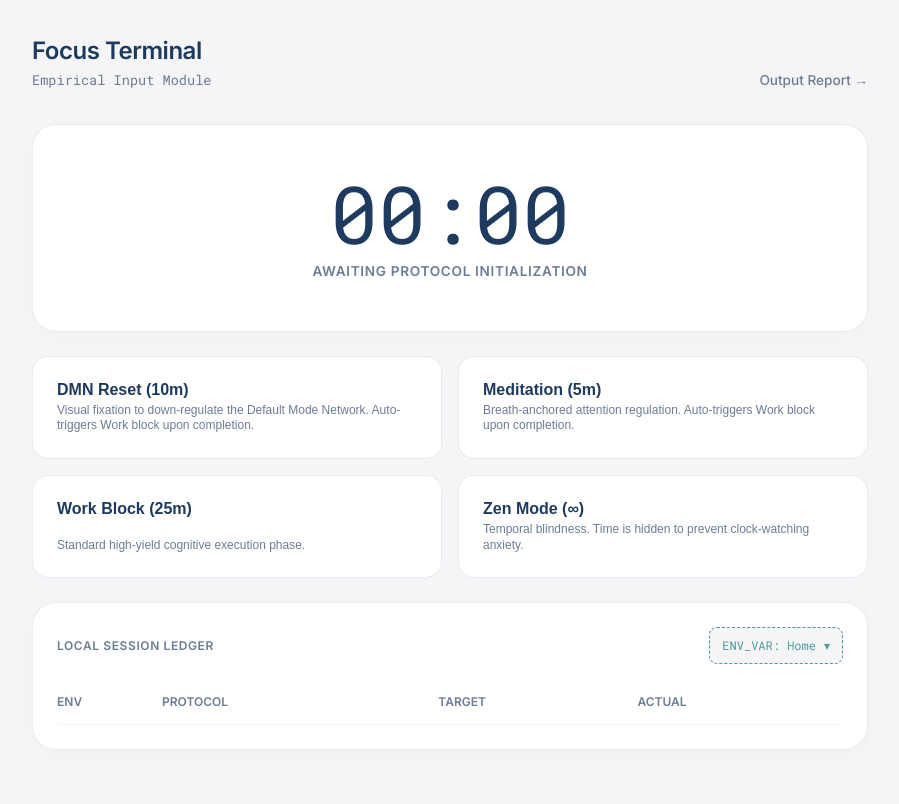
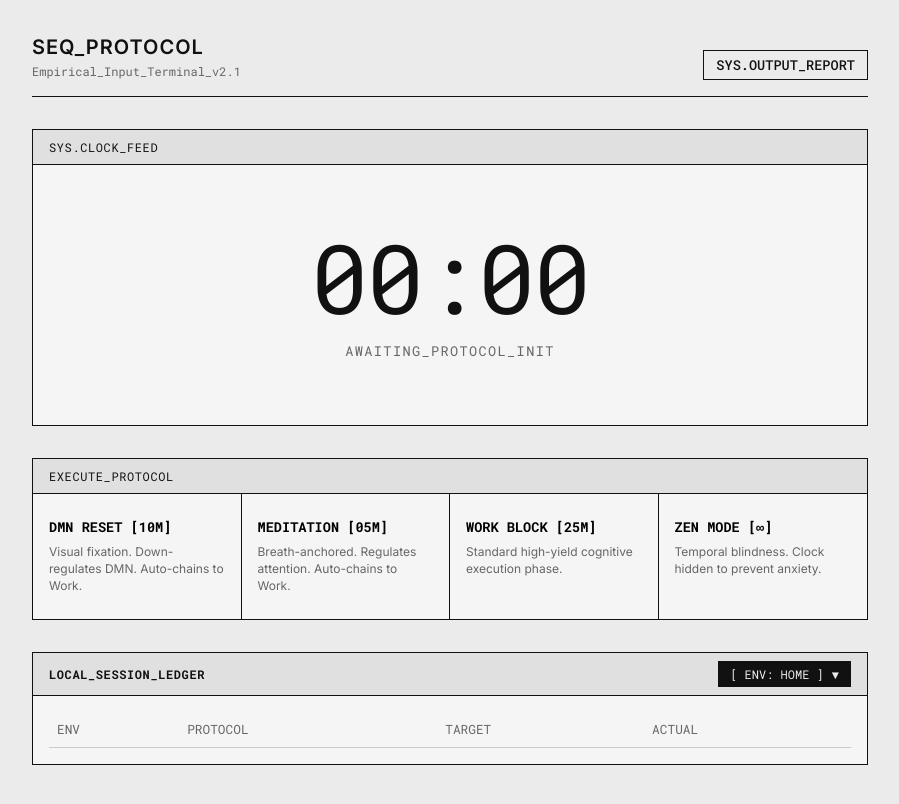
Before and after one commit to Adi-2311/neuroTimer.github.io, a plain HTML site: page index.html in a window 1280 px wide. Shown: the whole page, without its empty margins (190-1089 px from the left). Drawn offline with Linux system fonts and the light colour scheme.

Commit message:
Refactor index.html for Protocol Terminal design
Updated the styling and structure of the HTML file to reflect a new protocol terminal design. Changed titles, styles, and added new functionality for environment variable management.

```diff
--- a/index.html
+++ b/index.html
@@ -3,28 +3,36 @@
 <head>
     <meta charset="UTF-8">
     <meta name="viewport" content="width=device-width, initial-scale=1.0">
-    <title>Focus Terminal - Empirical Input</title>
-    <link href="https://fonts.googleapis.com/css2?family=Inter:wght@400;500;600&family=Roboto+Mono:wght@400;500&display=swap" rel="stylesheet">
+    <title>Protocol Terminal - Empirical Input</title>
+    <link href="https://fonts.googleapis.com/css2?family=Inter:wght@400;500;600&family=Roboto+Mono:wght@400;500;700&display=swap" rel="stylesheet">
     <style>
         :root {
-            --bg: #F5F5F7;
-            --surface: #FFFFFF;
-            --text-primary: #1E3A5F;
-            --text-muted: #6B7C93;
-            --accent: #4A9B9B;
-            --warning: #D97757;
-            --border-soft: 1px solid rgba(30, 58, 95, 0.1);
+            /* Clinical Laboratory Palette */
+            --bg-color: #EBEBEB;
+            --panel-bg: #F5F5F5;
+            --text-main: #111111;
+            --text-muted: #666666;
+            --border-hard: 1px solid #111111;
+            --border-soft: 1px solid #CCCCCC;
+            --highlight: #111111;
+            --warning-bg: #333333;
+            --warning-text: #FFFFFF;
             --font-sans: 'Inter', sans-serif;
             --font-mono: 'Roboto Mono', monospace;
         }
 
-        * { box-sizing: border-box; margin: 0; padding: 0; }
+        * {
+            box-sizing: border-box;
+            margin: 0;
+            padding: 0;
+            border-radius: 0 !important; /* Strict no-round policy */
+        }
 
         body {
             font-family: var(--font-sans);
-            background-color: var(--bg);
-            color: var(--text-primary);
-            line-height: 1.6;
+            background-color: var(--bg-color);
+            color: var(--text-main);
+            line-height: 1.5;
             padding: 2rem;
             max-width: 900px;
             margin: 0 auto;
@@ -34,130 +42,169 @@
 
         /* Header */
         header {
-            display: flex; justify-content: space-between; align-items: flex-end; margin-bottom: 2rem;
+            display: flex; justify-content: space-between; align-items: flex-end;
+            border-bottom: var(--border-hard);
+            padding-bottom: 1rem;
+            margin-bottom: 2rem;
         }
-        h1 { font-size: 1.5rem; font-weight: 600; letter-spacing: -0.02em; }
-        .nav-link { font-size: 0.85rem; font-weight: 500; color: var(--text-muted); text-decoration: none; transition: color 0.2s ease; }
-        .nav-link:hover { color: var(--accent); }
+        h1 { font-size: 1.25rem; font-weight: 600; text-transform: uppercase; letter-spacing: 0.05em; }
+        .nav-link {
+            font-family: var(--font-mono); font-size: 0.85rem; font-weight: 500;
+            color: var(--text-main); text-decoration: none;
+            border: var(--border-hard); padding: 0.25rem 0.75rem;
+            background: var(--bg-color);
+            transition: all 0.1s;
+        }
+        .nav-link:hover { background: var(--text-main); color: var(--bg-color); }
 
-        /* Main Display */
+        /* Main Display Panel */
+        .panel {
+            background-color: var(--panel-bg);
+            border: var(--border-hard);
+            margin-bottom: 2rem;
+        }
+
         .timer-display {
-            background-color: var(--surface); border-radius: 24px; padding: 3rem 2rem;
-            border: var(--border-soft); text-align: center; margin-bottom: 1.5rem;
-            box-shadow: 0 4px 20px rgba(0, 0, 0, 0.02);
+            padding: 4rem 2rem;
+            text-align: center;
         }
-        .time-value { font-family: var(--font-mono); font-size: 5rem; font-weight: 400; color: var(--text-primary); line-height: 1; margin-bottom: 0.5rem; }
-        .time-value.overflow { color: var(--warning); }
-        .time-label { font-size: 0.85rem; color: var(--text-muted); text-transform: uppercase; letter-spacing: 0.05em; font-weight: 600; }
+        .time-value {
+            font-family: var(--font-mono); font-size: 6rem; font-weight: 400;
+            color: var(--text-main); line-height: 1; margin-bottom: 1rem; letter-spacing: -0.02em;
+        }
+        .time-value.overflow { color: var(--warning-text); }
+        .time-label {
+            font-family: var(--font-mono); font-size: 0.85rem; color: var(--text-muted);
+            text-transform: uppercase; letter-spacing: 0.1em;
+        }
+        .timer-display.overflowing {
+            background-color: var(--warning-bg);
+            color: var(--warning-text);
+        }
+        .timer-display.overflowing .time-label { color: #AAAAAA; }
 
-        /* Control Grid */
-        .bento-grid {
-            display: grid; grid-template-columns: repeat(2, 1fr); gap: 1rem; margin-bottom: 1.5rem;
+        /* Control Grid Panel */
+        .controls-header {
+            font-family: var(--font-mono); font-size: 0.75rem; text-transform: uppercase;
+            padding: 0.5rem 1rem; border-bottom: var(--border-hard);
+            background: #E0E0E0; letter-spacing: 0.05em;
         }
-        .bento-btn {
-            background-color: var(--surface); border: var(--border-soft); border-radius: 16px;
-            padding: 1.5rem; cursor: pointer; transition: all 0.2s ease; text-align: left;
-            display: flex; flex-direction: column; justify-content: space-between; min-height: 100px;
+        .control-grid {
+            display: grid; grid-template-columns: repeat(4, 1fr);
         }
-        .bento-btn:hover { border-color: var(--accent); background: rgba(74, 155, 155, 0.02); }
-        .bento-btn.active { border-color: var(--warning); background: rgba(217, 119, 87, 0.05); }
+        .cmd-btn {
+            background-color: transparent; border: none; border-right: var(--border-hard);
+            padding: 1.5rem 1rem; cursor: pointer; transition: all 0.1s; text-align: left;
+            display: flex; flex-direction: column; justify-content: flex-start;
+        }
+        .cmd-btn:last-child { border-right: none; }
+        .cmd-btn:hover { background: #E0E0E0; }
+        .cmd-btn.active { background: var(--text-main); color: var(--bg-color); }
+        .cmd-btn.active .btn-desc { color: #AAAAAA; }
 
-        .btn-title { font-size: 1rem; font-weight: 600; color: var(--text-primary); margin-bottom: 0.25rem; }
-        .btn-desc { font-size: 0.75rem; color: var(--text-muted); line-height: 1.3; }
+        .btn-title { font-family: var(--font-mono); font-size: 0.85rem; font-weight: 600; margin-bottom: 0.5rem; text-transform: uppercase; }
+        .btn-desc { font-family: var(--font-sans); font-size: 0.75rem; color: var(--text-muted); line-height: 1.4; }
 
-        /* Ledger and Environment Selector */
-        .ledger-section {
-            background-color: var(--surface); border-radius: 24px; padding: 1.5rem;
-            border: var(--border-soft); box-shadow: 0 4px 20px rgba(0, 0, 0, 0.02);
+        /* Ledger Panel */
+        .ledger-header {
+            display: flex; justify-content: space-between; align-items: center;
+            border-bottom: var(--border-hard); background: #E0E0E0;
+            padding: 0.5rem 1rem;
         }
-        .ledger-header {
-            display: flex; justify-content: space-between; align-items: center; margin-bottom: 1rem;
+        .section-title {
+            font-family: var(--font-mono); font-size: 0.75rem; text-transform: uppercase;
+            font-weight: 600; letter-spacing: 0.05em;
         }
-        .section-title { font-size: 0.75rem; text-transform: uppercase; font-weight: 600; color: var(--text-muted); letter-spacing: 0.05em; }
 
-        /* Custom Dropdown for ENV_VAR */
+        /* ENV Variable Selector - Console Style */
         .env-wrapper { position: relative; font-family: var(--font-mono); font-size: 0.75rem; }
         .env-trigger {
-            background: var(--bg); border: 1px dashed var(--accent); color: var(--accent);
-            padding: 0.5rem 0.75rem; border-radius: 8px; cursor: pointer; user-select: none;
-            display: flex; align-items: center; gap: 0.5rem; transition: background 0.2s;
+            background: var(--text-main); color: var(--bg-color);
+            padding: 0.25rem 0.75rem; cursor: pointer; user-select: none;
+            display: flex; align-items: center; gap: 0.5rem; text-transform: uppercase;
         }
-        .env-trigger:hover { background: rgba(74, 155, 155, 0.1); }
+        .env-trigger:hover { background: #333333; }
         .env-dropdown {
-            position: absolute; right: 0; top: calc(100% + 0.5rem); width: 200px;
-            background: var(--surface); border: var(--border-soft); border-radius: 12px;
-            box-shadow: 0 10px 30px rgba(0,0,0,0.05); display: none; flex-direction: column; z-index: 100;
-            overflow: hidden;
+            position: absolute; right: 0; top: 100%; width: 220px;
+            background: var(--panel-bg); border: var(--border-hard);
+            display: none; flex-direction: column; z-index: 100;
         }
         .env-dropdown.show { display: flex; }
         .env-item {
-            padding: 0.75rem 1rem; cursor: pointer; display: flex; justify-content: space-between; align-items: center;
-            border-bottom: 1px solid rgba(30,58,95,0.05); transition: background 0.2s;
+            padding: 0.5rem 0.75rem; cursor: pointer; display: flex; justify-content: space-between; align-items: center;
+            border-bottom: var(--border-soft); text-transform: uppercase;
         }
-        .env-item:hover { background: rgba(74, 155, 155, 0.05); color: var(--accent); }
-        .env-divider { height: 1px; background: rgba(30,58,95,0.1); }
+        .env-item:last-child { border-bottom: none; }
+        .env-item:hover { background: var(--text-main); color: var(--bg-color); }
         .env-item.add-btn { color: var(--text-muted); font-style: italic; }
-        .env-item.add-btn:hover { color: var(--text-primary); }
-        .env-delete { color: var(--warning); font-size: 1rem; line-height: 1; padding-left: 0.5rem; opacity: 0.5; }
-        .env-delete:hover { opacity: 1; }
+        .env-item.add-btn:hover { color: var(--bg-color); }
+        .env-delete { color: #B91C1C; font-weight: bold; padding-left: 0.5rem; }
+        .env-item:hover .env-delete { color: #FF6B6B; }
 
-        /* Table */
-        .table-container { overflow-x: auto; }
-        table { width: 100%; border-collapse: collapse; font-family: var(--font-mono); font-size: 0.85rem; }
-        th, td { padding: 0.75rem 0; text-align: left; border-bottom: 1px solid rgba(30, 58, 95, 0.05); }
-        th { font-family: var(--font-sans); text-transform: uppercase; font-size: 0.75rem; font-weight: 600; color: var(--text-muted); }
+        /* Ledger Table */
+        .table-container { padding: 1rem; background: var(--panel-bg); }
+        table { width: 100%; border-collapse: collapse; font-family: var(--font-mono); font-size: 0.8rem; }
+        th, td { padding: 0.5rem; text-align: left; border-bottom: var(--border-soft); }
+        th { font-family: var(--font-mono); text-transform: uppercase; color: var(--text-muted); font-weight: normal; }
         tr:last-child td { border-bottom: none; }
-        .tag { font-size: 0.7em; border: 1px solid var(--text-muted); padding: 2px 6px; border-radius: 4px; margin-right: 0.5rem; }
+        .tag { border: var(--border-hard); padding: 1px 4px; font-size: 0.7em; }
 
-        @media (max-width: 600px) { .bento-grid { grid-template-columns: 1fr; } }
+        @media (max-width: 768px) { .control-grid { grid-template-columns: repeat(2, 1fr); } .cmd-btn:nth-child(2) { border-right: none; } .cmd-btn:nth-child(1), .cmd-btn:nth-child(2) { border-bottom: var(--border-hard); } }
+        @media (max-width: 480px) { .control-grid { grid-template-columns: 1fr; } .cmd-btn { border-right: none; border-bottom: var(--border-hard); } }
     </style>
 </head>
 <body>
 
     <header>
         <div>
-            <h1>Focus Terminal</h1>
-            <div class="mono" style="font-size: 0.85rem; color: var(--text-muted);">Empirical Input Module</div>
+            <h1>Seq_Protocol</h1>
+            <div class="mono" style="font-size: 0.75rem; color: var(--text-muted);">Empirical_Input_Terminal_v2.1</div>
         </div>
-        <a href="stats.html" class="nav-link">Output Report &rarr;</a>
+        <a href="stats.html" class="nav-link">SYS.OUTPUT_REPORT</a>
     </header>
 
-    <!-- Main Timer Display -->
+    <!-- Main Timer Panel -->
+    <div class="panel">
+        <div class="controls-header">SYS.CLOCK_FEED</div>
         <div class="timer-display" id="timer-display">
             <div class="time-value" id="time-val">00:00</div>
-        <div class="time-label" id="time-lbl">Awaiting Protocol Initialization</div>
+            <div class="time-label" id="time-lbl">AWAITING_PROTOCOL_INIT</div>
+        </div>
     </div>
 
-    <!-- Protocol Controls -->
-    <div class="bento-grid">
-        <button class="bento-btn" id="btn-dmn" onclick="startProtocol('DMN Reset', 10)">
-            <div class="btn-title">DMN Reset (10m)</div>
-            <div class="btn-desc">Visual fixation to down-regulate the Default Mode Network. Auto-triggers Work block upon completion.</div>
+    <!-- Control Grid Panel -->
+    <div class="panel">
+        <div class="controls-header">EXECUTE_PROTOCOL</div>
+        <div class="control-grid">
+            <button class="cmd-btn" id="btn-dmn" onclick="startProtocol('DMN Reset', 10)">
+                <div class="btn-title">DMN Reset [10M]</div>
+                <div class="btn-desc">Visual fixation. Down-regulates DMN. Auto-chains to Work.</div>
             </button>
-        <button class="bento-btn" id="btn-med" onclick="startProtocol('Meditation', 5)">
-            <div class="btn-title">Meditation (5m)</div>
-            <div class="btn-desc">Breath-anchored attention regulation. Auto-triggers Work block upon completion.</div>
+            <button class="cmd-btn" id="btn-med" onclick="startProtocol('Meditation', 5)">
+                <div class="btn-title">Meditation [05M]</div>
+                <div class="btn-desc">Breath-anchored. Regulates attention. Auto-chains to Work.</div>
             </button>
-        <button class="bento-btn" id="btn-work" onclick="startProtocol('Work', 25)">
-            <div class="btn-title">Work Block (25m)</div>
+            <button class="cmd-btn" id="btn-work" onclick="startProtocol('Work', 25)">
+                <div class="btn-title">Work Block [25M]</div>
                 <div class="btn-desc">Standard high-yield cognitive execution phase.</div>
             </button>
-        <button class="bento-btn" id="btn-zen" onclick="startProtocol('Zen Mode', null)">
-            <div class="btn-title">Zen Mode (∞)</div>
-            <div class="btn-desc">Temporal blindness. Time is hidden to prevent clock-watching anxiety.</div>
+            <button class="cmd-btn" id="btn-zen" onclick="startProtocol('Zen Mode', null)">
+                <div class="btn-title">Zen Mode [∞]</div>
+                <div class="btn-desc">Temporal blindness. Clock hidden to prevent anxiety.</div>
             </button>
         </div>
+    </div>
 
-    <!-- Ledger Container with ENV_VAR integration -->
-    <div class="ledger-section">
+    <!-- Ledger Panel -->
+    <div class="panel">
         <div class="ledger-header">
-            <div class="section-title">Local Session Ledger</div>
+            <div class="section-title">LOCAL_SESSION_LEDGER</div>
 
             <!-- Custom Environment Dropdown -->
             <div class="env-wrapper">
                 <div class="env-trigger" onclick="toggleEnvMenu(event)">
-                    <span id="current-env-display">ENV_VAR: Home</span>
-                    <span>▾</span>
+                    <span id="current-env-display">[ ENV_VAR: HOME ]</span>
+                    <span>▼</span>
                 </div>
                 <div class="env-dropdown" id="env-dropdown">
                     <!-- Populated by JS -->
@@ -184,12 +231,12 @@
 
     <script>
         // --- ENVIRONMENT VARIABLE LOGIC ---
-        const DEFAULT_ENVS = ['Home', 'School', 'Work', 'Library'];
+        const DEFAULT_ENVS = ['HOME', 'SCHOOL', 'WORK', 'LIBRARY'];
         let customEnvs = JSON.parse(localStorage.getItem('customEnvs')) || [];
-        let currentEnv = localStorage.getItem('currentEnv') || 'Home';
+        let currentEnv = localStorage.getItem('currentEnv') || 'HOME';
 
         function initEnvMenu() {
-            document.getElementById('current-env-display').innerText = `ENV_VAR: ${currentEnv}`;
+            document.getElementById('current-env-display').innerText = `[ ENV: ${currentEnv} ]`;
             renderEnvDropdown();
         }
 
@@ -198,7 +245,6 @@
             document.getElementById('env-dropdown').classList.toggle('show');
         }
 
-        // Close dropdown when clicking outside
         document.addEventListener('click', (e) => {
             if (!e.target.closest('.env-wrapper')) {
                 document.getElementById('env-dropdown').classList.remove('show');
@@ -208,19 +254,19 @@
         function selectEnv(env) {
             currentEnv = env;
             localStorage.setItem('currentEnv', env);
-            document.getElementById('current-env-display').innerText = `ENV_VAR: ${env}`;
+            document.getElementById('current-env-display').innerText = `[ ENV: ${env} ]`;
             document.getElementById('env-dropdown').classList.remove('show');
         }
 
         function addCustomEnv(event) {
             event.stopPropagation();
             if (customEnvs.length >= 3) {
-                alert("Terminal limit reached: Maximum 3 custom variables.");
+                alert("SYS.ERR: Max 3 custom environment variables.");
                 return;
             }
-            let newTag = prompt("Enter new environment variable (max 12 characters):");
+            let newTag = prompt("DEFINE NEW ENV_VAR (Max 10 chars):");
             if (newTag) {
-                newTag = newTag.trim().substring(0, 12).toUpperCase(); // Force uppercase for terminal aesthetic
+                newTag = newTag.trim().substring(0, 10).toUpperCase();
                 if (newTag && !DEFAULT_ENVS.includes(newTag) && !customEnvs.includes(newTag)) {
                     customEnvs.push(newTag);
                     localStorage.setItem('customEnvs', JSON.stringify(customEnvs));
@@ -235,7 +281,7 @@
             customEnvs = customEnvs.filter(e => e !== env);
             localStorage.setItem('customEnvs', JSON.stringify(customEnvs));
             if (currentEnv === env) {
-                selectEnv('Home'); // Fallback if current tag is deleted
+                selectEnv('HOME');
             }
             renderEnvDropdown();
         }
@@ -244,26 +290,21 @@
             const dropdown = document.getElementById('env-dropdown');
             dropdown.innerHTML = '';
 
-            // Render Defaults
             DEFAULT_ENVS.forEach(env => {
                 dropdown.innerHTML += `<div class="env-item" onclick="selectEnv('${env}')">${env}</div>`;
             });
 
-            dropdown.innerHTML += `<div class="env-divider"></div>`;
-
-            // Render Customs
             customEnvs.forEach(env => {
                 dropdown.innerHTML += `
                     <div class="env-item">
                         <span onclick="selectEnv('${env}')" style="flex-grow: 1;">${env}</span>
-                        <span class="env-delete" onclick="deleteCustomEnv('${env}', event)">×</span>
+                        <span class="env-delete" onclick="deleteCustomEnv('${env}', event)">[X]</span>
                     </div>
                 `;
             });
 
-            // Render Add Button (if room)
             if (customEnvs.length < 3) {
-                dropdown.innerHTML += `<div class="env-item add-btn" onclick="addCustomEnv(event)">+ Add Custom [${3 - customEnvs.length} left]</div>`;
+                dropdown.innerHTML += `<div class="env-item add-btn" onclick="addCustomEnv(event)">+ DEFINE_NEW [${3 - customEnvs.length} AVAIL]</div>`;
             }
         }
 
@@ -274,11 +315,10 @@
         let currentMode = null;
         let isOverflowing = false;
 
-        // Sessions array strictly tracks actual output
         let studySessions = JSON.parse(localStorage.getItem('studySessions')) || [];
 
         function formatTime(totalSeconds, hideIfZen = false) {
-            if (hideIfZen && !isOverflowing) return "[ - - - ]";
+            if (hideIfZen && !isOverflowing) return "[ -- : -- ]";
 
             const isNegative = totalSeconds < 0;
             const absSec = Math.abs(totalSeconds);
@@ -290,24 +330,24 @@
         function updateDisplay() {
             const displayObj = document.getElementById('time-val');
             const labelObj = document.getElementById('time-lbl');
+            const containerObj = document.getElementById('timer-display');
 
             let timeRemaining = targetSeconds ? targetSeconds - secondsElapsed : secondsElapsed;
 
             if (targetSeconds && timeRemaining < 0) {
                 isOverflowing = true;
-                displayObj.classList.add('overflow');
-                labelObj.innerText = `OVERFLOW AUDIT REQUIRED. CLICK TO TERMINATE AND LOG.`;
+                containerObj.classList.add('overflowing');
+                labelObj.innerText = `SYS.OVERFLOW_DETECTED // CLICK TO TERMINATE`;
                 displayObj.innerText = formatTime(timeRemaining);
             } else {
                 isOverflowing = false;
-                displayObj.classList.remove('overflow');
-                labelObj.innerText = `PROTOCOL: ${currentMode} | CLICK TO TERMINATE`;
+                containerObj.classList.remove('overflowing');
+                labelObj.innerText = `EXEC: ${currentMode} // CLICK TO TERMINATE`;
                 displayObj.innerText = formatTime(timeRemaining, currentMode === 'Zen Mode');
             }
         }
 
         function startProtocol(mode, minutes) {
-            // If clicking a running protocol, stop it.
             if (currentMode !== null) {
                 stopAndLogProtocol();
                 return;
@@ -318,16 +358,11 @@
             secondsElapsed = 0;
             isOverflowing = false;
 
-            // Visual feedback
-            document.querySelectorAll('.bento-btn').forEach(btn => btn.style.opacity = '0.5');
-            document.getElementById(mode === 'DMN Reset' ? 'btn-dmn' :
-                                  mode === 'Meditation' ? 'btn-med' :
-                                  mode === 'Zen Mode' ? 'btn-zen' : 'btn-work').style.opacity = '1';
+            document.querySelectorAll('.cmd-btn').forEach(btn => btn.classList.remove('active'));
             document.getElementById(mode === 'DMN Reset' ? 'btn-dmn' :
                                   mode === 'Meditation' ? 'btn-med' :
                                   mode === 'Zen Mode' ? 'btn-zen' : 'btn-work').classList.add('active');
 
-            // Set up click-to-stop on the display
             document.getElementById('timer-display').style.cursor = 'pointer';
             document.getElementById('timer-display').onclick = stopAndLogProtocol;
 
@@ -342,12 +377,10 @@
         function stopAndLogProtocol() {
             clearInterval(timerInterval);
 
-            // Prevent logging accidental double-clicks (< 5 seconds)
             if (secondsElapsed > 5) {
                 logSession();
             }
 
-            // Auto-chain logic: If finishing a priming sequence, trigger Work block.
             let nextMode = null;
             if (currentMode === 'DMN Reset' || currentMode === 'Meditation') {
                 if (!isOverflowing && secondsElapsed >= (targetSeconds - 5)) {
@@ -363,13 +396,12 @@
         }
 
         function logSession() {
-            // Find or create today's session wrapper
             let sessionObj = {
                 blocks: [{
                     blockId: Date.now(),
                     startTime: new Date().toISOString(),
                     taskName: currentMode,
-                    environment: currentEnv, // <--- ENVIRONMENT DATA INJECTED HERE
+                    environment: currentEnv,
                     plannedSec: targetSeconds,
                     durationSec: secondsElapsed
                 }]
@@ -385,16 +417,14 @@
             targetSeconds = 0;
             secondsElapsed = 0;
             isOverflowing = false;
-            document.getElementById('timer-display').style.cursor = 'default';
-            document.getElementById('timer-display').onclick = null;
-            document.getElementById('time-val').classList.remove('overflow');
+            const containerObj = document.getElementById('timer-display');
+            containerObj.style.cursor = 'default';
+            containerObj.onclick = null;
+            containerObj.classList.remove('overflowing');
             document.getElementById('time-val').innerText = "00:00";
-            document.getElementById('time-lbl').innerText = "Awaiting Protocol Initialization";
+            document.getElementById('time-lbl').innerText = "AWAITING_PROTOCOL_INIT";
 
-            document.querySelectorAll('.bento-btn').forEach(btn => {
-                btn.style.opacity = '1';
-                btn.classList.remove('active');
-            });
+            document.querySelectorAll('.cmd-btn').forEach(btn => btn.classList.remove('active'));
         }
 
         function renderLedger() {
@@ -406,24 +436,22 @@
                 if (session.blocks) allBlocks.push(...session.blocks);
             });
 
-            // Show newest top
             allBlocks.reverse().forEach(block => {
                 const targetMins = block.plannedSec ? Math.floor(block.plannedSec / 60) : '∞';
                 const actualMins = Math.floor(block.durationSec / 60);
-                const env = block.environment || 'N/A'; // Support older data
+                const env = block.environment || 'UNKNOWN';
 
                 tbody.innerHTML += `
                     <tr>
                         <td><span class="tag">${env}</span></td>
                         <td>${block.taskName}</td>
-                        <td>${targetMins}m</td>
-                        <td>${actualMins}m</td>
+                        <td>${targetMins}M</td>
+                        <td>${actualMins}M</td>
                     </tr>
                 `;
             });
         }
 
-        // Initialize App
         window.onload = () => {
             initEnvMenu();
             renderLedger();
```
Lines whose indentation alone changed are shown as unchanged.
